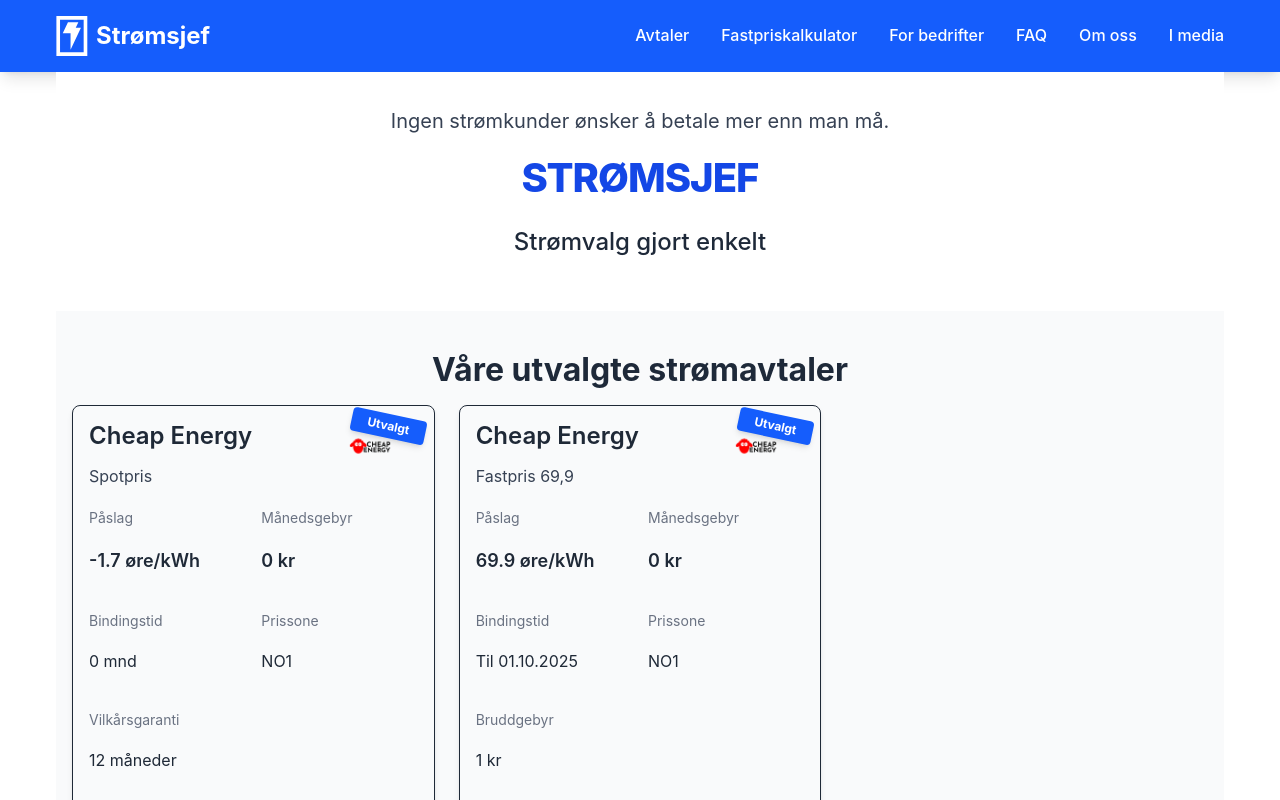
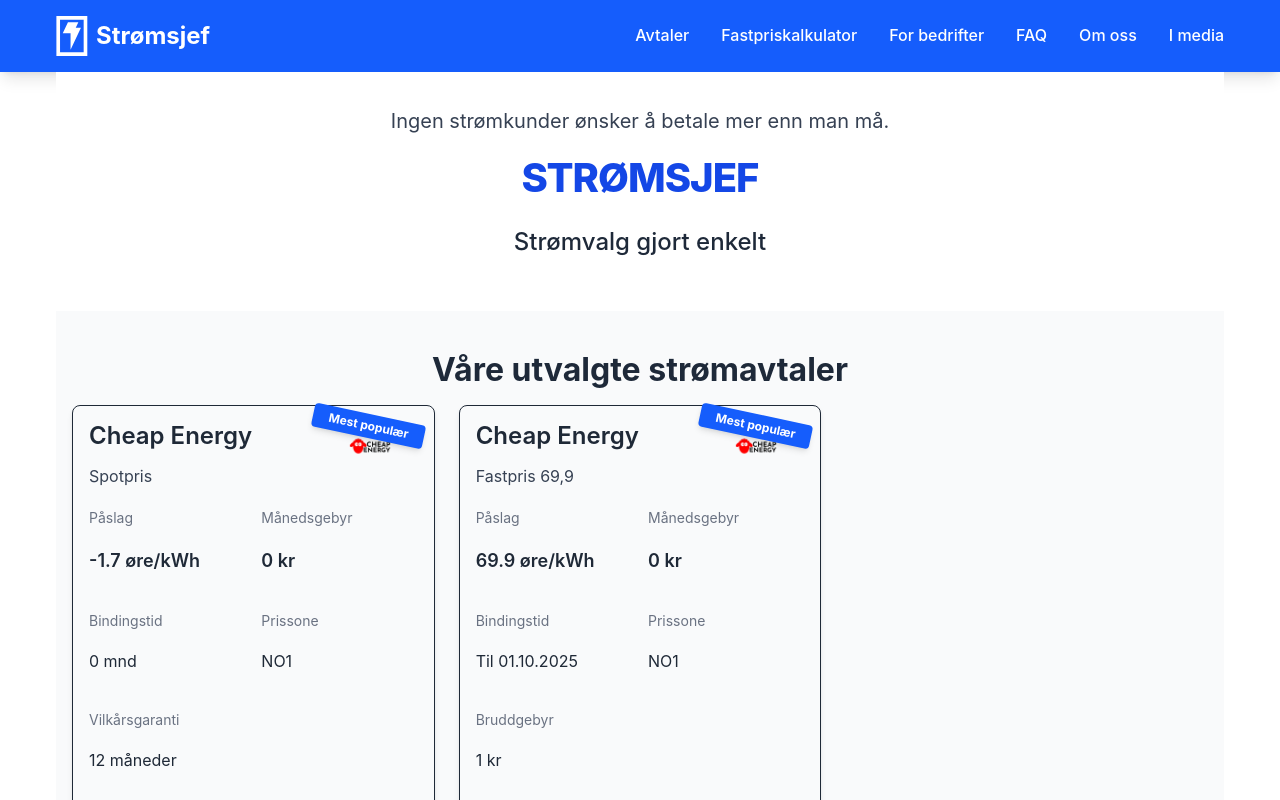
Before and after one commit to hazzler78/stromsjef, a Next.js app: page / in a window 1280 px wide. Shown: the top 800 px of the page. Built offline with nearby package versions, Linux system fonts and the light colour scheme; no server answers.

Commit message:
Ändra banner-text från 'Utvalgt' till 'Mest populær'

```diff
--- a/src/components/PlanCard.tsx
+++ b/src/components/PlanCard.tsx
@@ -14,7 +14,7 @@ const PlanCard = ({ plan }: PlanCardProps) => {
       {plan.featured && (
         <div className="absolute top-2 right-2 z-20">
           <div className="bg-blue-600 text-white text-xs font-bold px-4 py-1 rounded shadow-md select-none rotate-12">
-            Utvalgt
+            Mest populær
           </div>
         </div>
       )}
```
